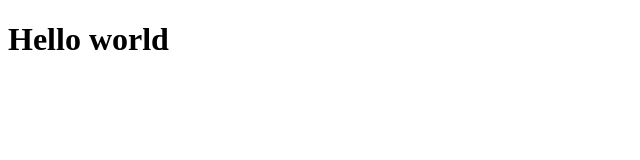
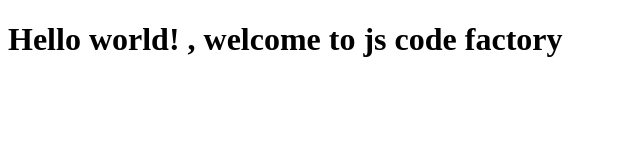
Before and after one commit to practice-code-js/Site, a plain HTML site: page index.html in a window 1280 px wide. Shown: the whole page, without its empty margins (0-640 px from the left). Drawn offline with Linux system fonts and the light colour scheme.

Commit message:
update the index file

```diff
--- a/index.html
+++ b/index.html
@@ -4,6 +4,6 @@
 	<title>Hi</title>
 </head>
 <body>
-	<h1>Hello world</h1>
+	<h1>Hello world! , welcome to js code factory</h1>
 </body>
 </html>
```
